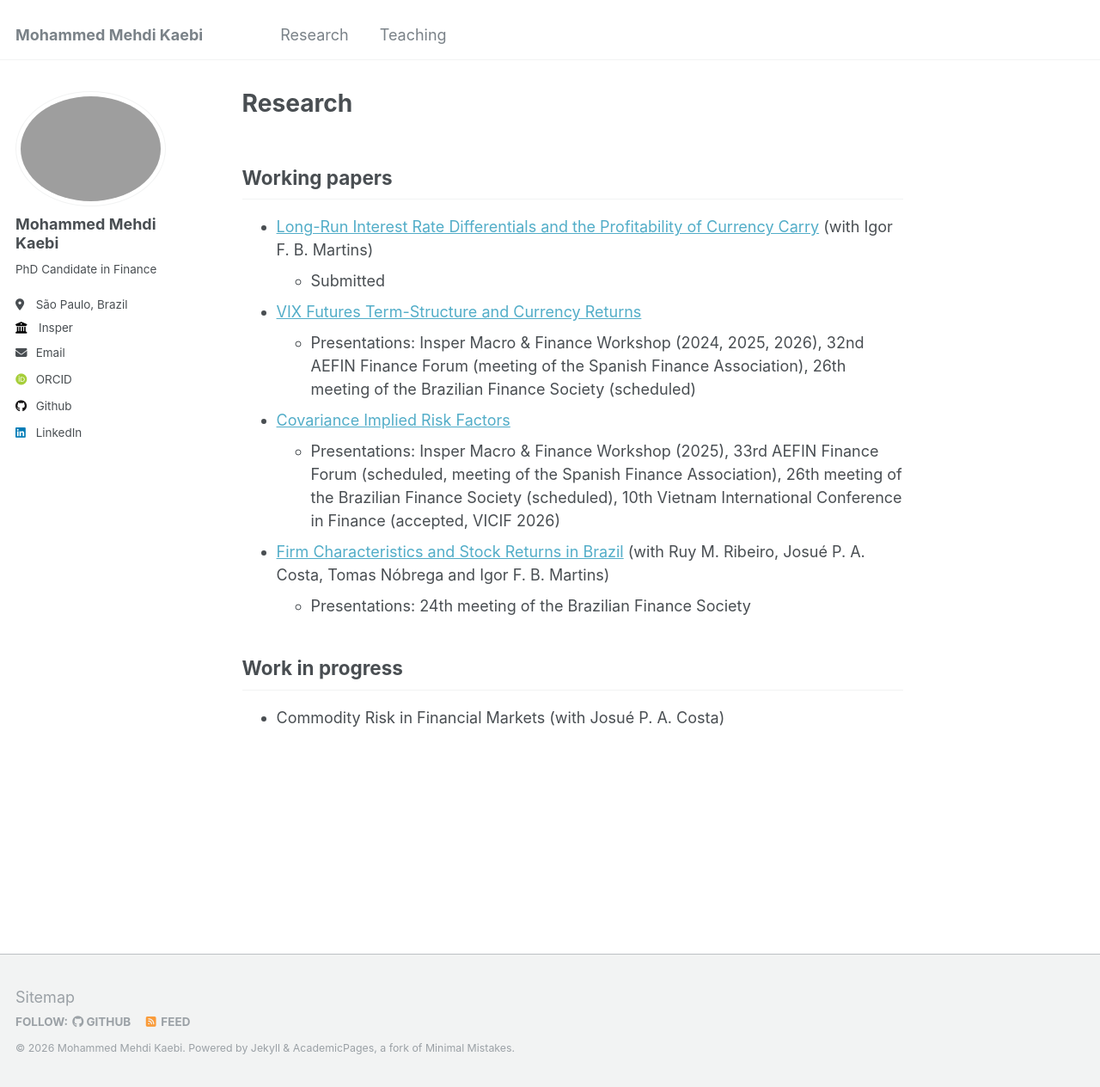
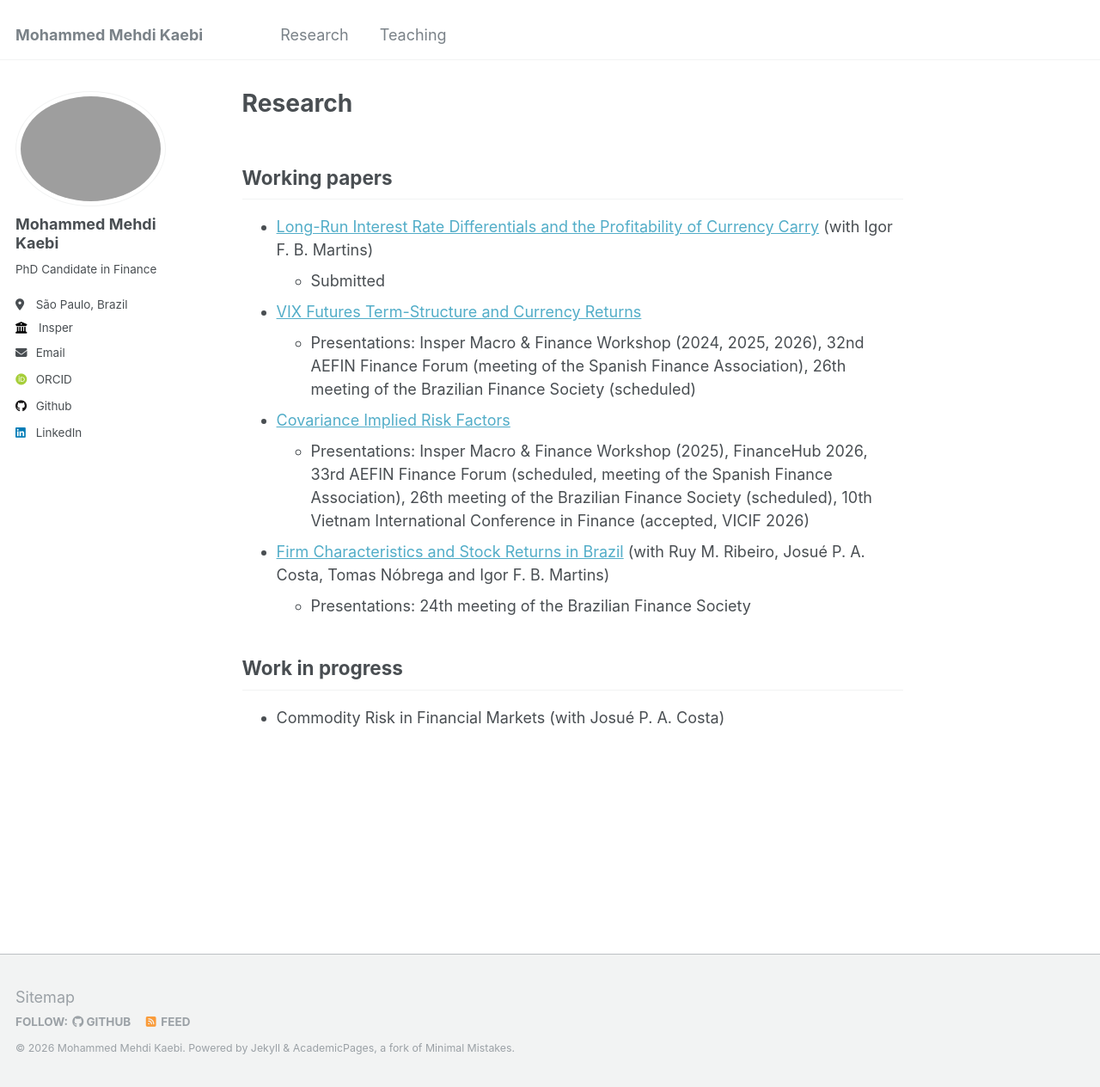
Before and after one commit to mkaebi/mkaebi.github.io, a Jekyll site: the page built from _pages/research.md, in a window 1280 px wide and 1264 px high. Shown: the whole window at 86% size. Built offline with Jekyll 4.4.1, drawn with Linux system fonts in a browser that asks for light colours; some web fonts are replaced.

Commit message:
update
Updated presentation details for Covariance Implied Risk Factors to include FinanceHub 2026.

```diff
--- a/_pages/research.md
+++ b/_pages/research.md
@@ -13,7 +13,7 @@ redirect_from:
 * [VIX Futures Term-Structure and Currency Returns](https://dx.doi.org/10.2139/ssrn.5363287)
   * Presentations: Insper Macro & Finance Workshop (2024, 2025, 2026), 32nd AEFIN Finance Forum (meeting of the Spanish Finance Association), 26th meeting of the Brazilian Finance Society (scheduled)
 * [Covariance Implied Risk Factors](https://papers.ssrn.com/sol3/papers.cfm?abstract_id=6136149)
-  * Presentations: Insper Macro & Finance Workshop (2025), 33rd AEFIN Finance Forum (scheduled, meeting of the Spanish Finance Association), 26th meeting of the Brazilian Finance Society (scheduled), 10th Vietnam International Conference in Finance (accepted, VICIF 2026)
+  * Presentations: Insper Macro & Finance Workshop (2025), FinanceHub 2026, 33rd AEFIN Finance Forum (scheduled, meeting of the Spanish Finance Association), 26th meeting of the Brazilian Finance Society (scheduled), 10th Vietnam International Conference in Finance (accepted, VICIF 2026)
 * [Firm Characteristics and Stock Returns in Brazil](https://dx.doi.org/10.2139/ssrn.4801117) (with Ruy M. Ribeiro, Josué P. A. Costa,  Tomas Nóbrega and Igor F. B. Martins)
   * Presentations: 24th meeting of the Brazilian Finance Society
 
```
